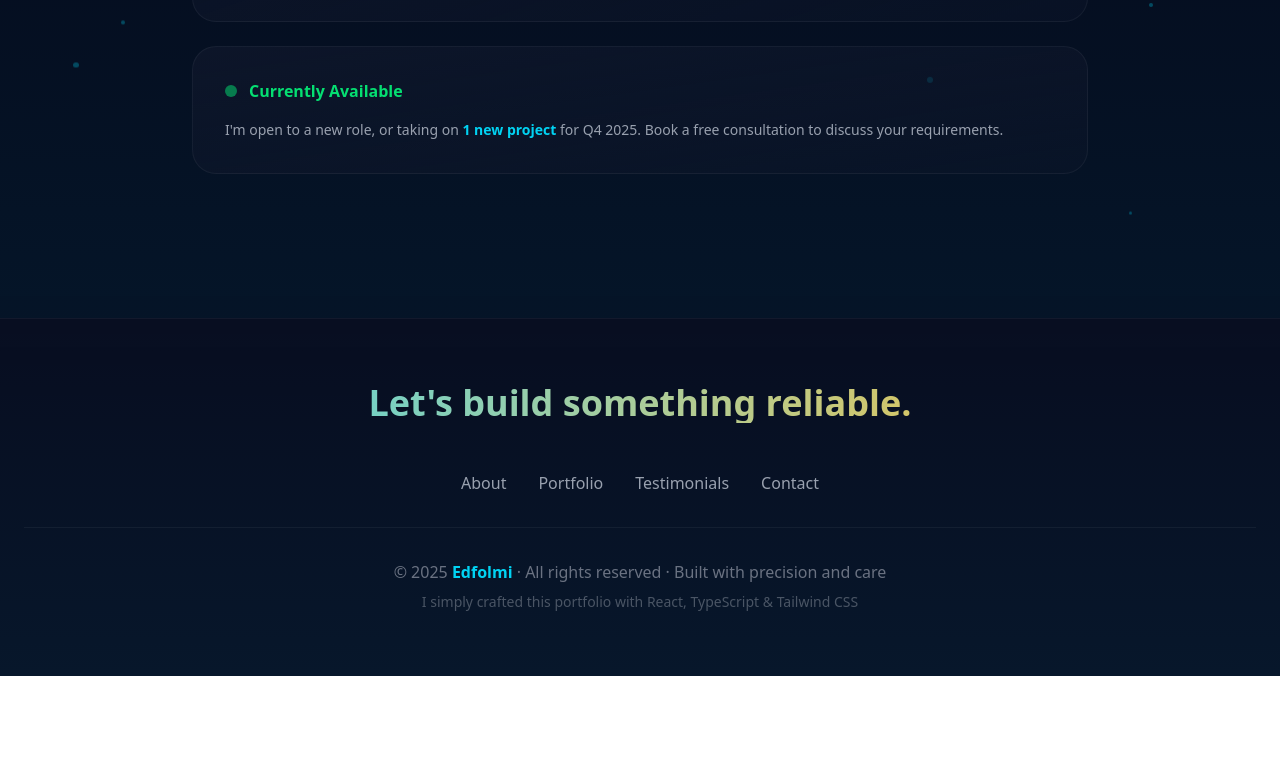
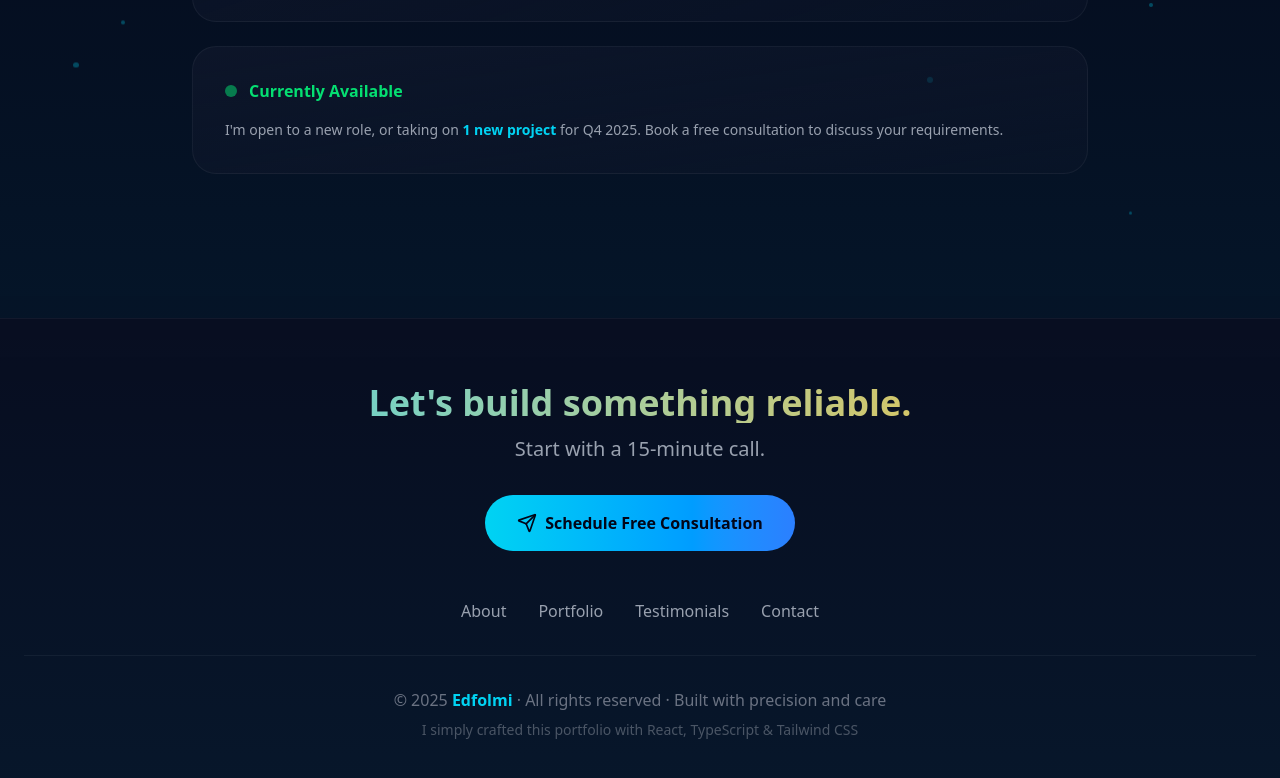
Before and after one commit to edfolmi/portfolio, a React (Vite) app: page / in a window 1280 px wide. Shown: the part 5584-6362 px from the top of the page. Before the commit the page ends 6260 px from the top, so only its background shows below. Built offline with nearby package versions, Linux system fonts and the light colour scheme.

Commit message:
feat: add Calendly action button for scheduling free consultations

```diff
--- a/src/components/layout/Footer.tsx
+++ b/src/components/layout/Footer.tsx
@@ -1,5 +1,5 @@
 import React from 'react';
-// import { Send } from 'lucide-react';
+import { Send } from 'lucide-react';
 
 
 // ============================================
@@ -15,15 +15,15 @@ const Footer: React.FC = () => {
           <h3 className="text-4xl font-bold bg-gradient-to-r from-cyan-400 to-amber-400 bg-clip-text text-transparent mb-3">
             Let's build something reliable.
           </h3>
-          {/* <p className="text-xl text-gray-400 mb-8">Start with a 15-minute call.</p> */}
+          <p className="text-xl text-gray-400 mb-8">Start with a 15-minute call.</p>
 
-          {/* <a
-            href="#contact"
+          <a
+            href="https://calendly.com/edfolmi/30min"
             className="inline-flex items-center gap-2 px-8 py-4 bg-gradient-to-r from-cyan-400 to-blue-500 text-slate-950 rounded-full font-bold hover:shadow-2xl hover:shadow-cyan-400/50 hover:scale-110 transition-all duration-300"
           >
             <Send className="w-5 h-5" />
             Schedule Free Consultation
-          </a> */}
+          </a>
         </div>
 
         <nav className="flex justify-center gap-8 flex-wrap mb-8">
```
